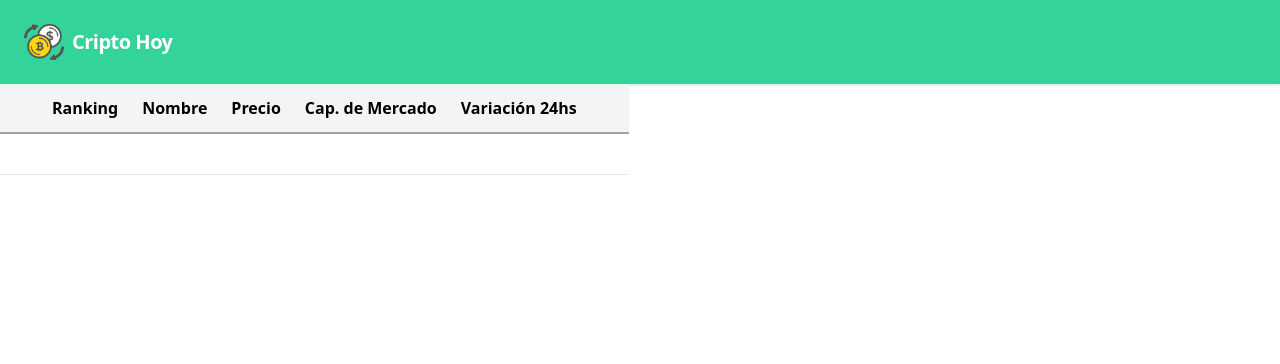
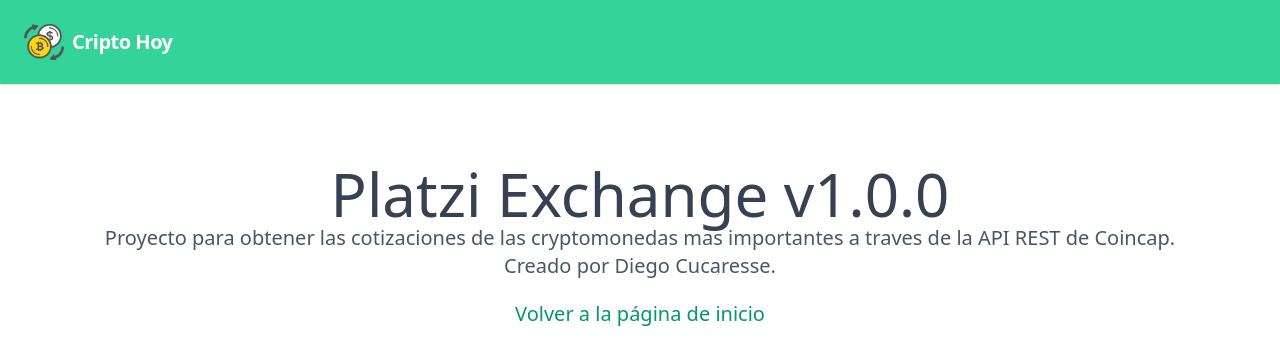
Before and after one commit to DiegoCook/cripto-hoy, a Vue app: page /about in a window 1280 px wide. Shown: the top 364 px of the page. Built offline with nearby package versions, Linux system fonts and the light colour scheme.

Commit message:
Vue-router installed. View components created and imported

```diff
--- a/package.json
+++ b/package.json
@@ -13,7 +13,8 @@
     "core-js": "^3.6.5",
     "postcss": "^7",
     "tailwindcss": "npm:@tailwindcss/postcss7-compat@^2.0.2",
-    "vue": "^2.6.11"
+    "vue": "^2.6.11",
+    "vue-router": "^3.5.1"
   },
   "devDependencies": {
     "@vue/cli-plugin-babel": "~4.5.0",
--- a/src/App.vue
+++ b/src/App.vue
@@ -1,19 +1,18 @@
 <template>
   <main>
     <px-header />
-    <px-assets-table />
+
+    <router-view class="container px-5 sm:px-20 py-20 flex justify-center" />
   </main>
 </template>
 
 <script>
 import PxHeader from "@/components/PxHeader";
-import PxAssetsTable from "@/components/PxAssetsTable";
 
 export default {
   name: "App",
   components: {
     PxHeader,
-    PxAssetsTable,
   },
 };
 </script>
--- a/src/main.js
+++ b/src/main.js
@@ -2,8 +2,11 @@
 import App from "./App.vue";
 import "@/assets/tailwind.css";
 
+import router from "@/router";
+
 Vue.config.productionTip = false;
 
 new Vue({
+  router,
   render: (h) => h(App),
 }).$mount("#app");
--- /dev/null
+++ b/src/router.js
@@ -0,0 +1,29 @@
+import Vue from "vue";
+import Router from "vue-router";
+import Home from "@/views/Home";
+import About from "@/views/About";
+import Error from "@/views/Error";
+
+Vue.use(Router);
+
+export default new Router({
+  mode: "history",
+
+  routes: [
+    {
+      path: "/",
+      name: "home",
+      component: Home,
+    },
+    {
+      path: "/about",
+      name: "about",
+      component: About,
+    },
+    {
+      path: "*",
+      name: "error",
+      component: Error,
+    },
+  ],
+});
--- /dev/null
+++ b/src/views/About.vue
@@ -0,0 +1,13 @@
+<template>
+  <div class="flex-col items-center">
+    <h1 class="text-gray-700 text-6xl">Platzi Exchange v1.0.0</h1>
+    <p class="text-gray-600 text-xl text-center">
+      Proyecto para obtener las cotizaciones de las cryptomonedas mas
+      importantes a traves de la API REST de Coincap.
+      <br />Creado por Diego Cucaresse.
+    </p>
+    <router-link to="/" class="mt-5 text-xl text-green-600 hover:underline">
+      Volver a la página de inicio
+    </router-link>
+  </div>
+</template>
--- /dev/null
+++ b/src/views/Error.vue
@@ -0,0 +1,8 @@
+<template>
+  <div class="flex-col items-center">
+    <h1 class="text-gray-700 text-6xl uppercase">error</h1>
+    <router-link class="mt-5 text-xl text-green-600 hover:underline" to="/">
+      Volver a la página de Inicio
+    </router-link>
+  </div>
+</template>
--- /dev/null
+++ b/src/views/Home.vue
@@ -0,0 +1,13 @@
+<template>
+  <div>
+    <px-assets-table />
+  </div>
+</template>
+
+<script>
+import PxAssetsTable from "@/components/PxAssetsTable.vue";
+export default {
+  name: "Home",
+  components: { PxAssetsTable },
+};
+</script>
```
Also changed, not shown: 1 other file (tests, documents, lock files or other folders).
